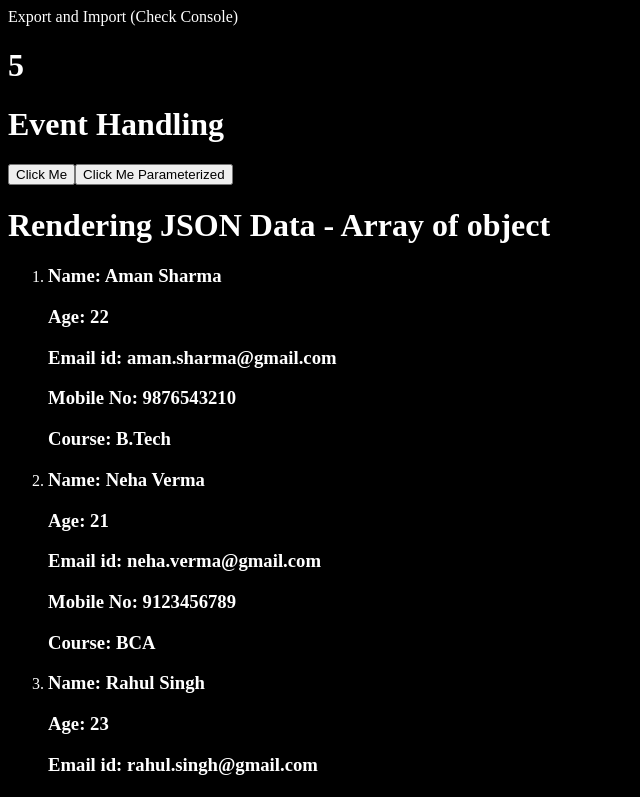
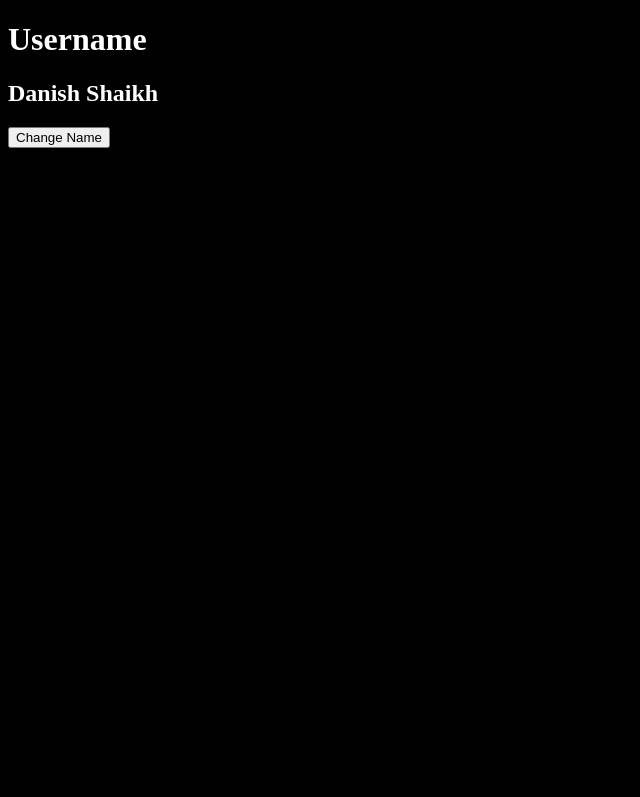
Before and after one commit to shahbazal0m/react-cohort-learning, a React (Vite) app: page / in a window 1280 px wide. Shown: the top 797 px of the page, without its empty margins (0-640 px from the left). Built offline with nearby package versions, Linux system fonts and the light colour scheme.

Commit message:
Day 4: useState hook and README update

```diff
--- a/src/App.jsx
+++ b/src/App.jsx
@@ -1,18 +1,20 @@
 import ExportImport, { x, y } from "./topics/1-export-import/ExportImport";
 import EventHandling from "./topics/2-event-handling/EventHandling";
 import RenderingJSON from "./topics/3-rendering/RenderingJSON";
+import UseStateHook from "./topics/4-usestate-hook/UseState";
 
 // Console log for topic 1
-console.log(x, y);
+// console.log(x, y);
 
 const App = () => {
   return (
     <div>
       {/* Jo din practice karna ho, bas use uncomment kar dein baaki ko comment */}
 
-      <ExportImport />
-      <EventHandling />
-      <RenderingJSON />
+      {/* <ExportImport /> */}
+      {/* <EventHandling /> */}
+      {/* <RenderingJSON />    */}
+      < UseStateHook/>
     </div>
   );
 };
--- /dev/null
+++ b/src/topics/4-usestate-hook/UseState.jsx
@@ -0,0 +1,22 @@
+import { useState } from "react";
+
+const UsestateHook = () => {
+  const [username, setUsername] = useState("Danish Shaikh");
+
+  const ChangeHandler = () => {
+    setUsername("Shahbaz Alam");
+    // console.log(username);
+  };
+
+  console.log(username); //console hameshaa function kee bahar likhengee, agar value changing dekhnaa hai too
+
+  return (
+    <div>
+      <h1>Username</h1>
+      <h2>{username}</h2>
+      <button onClick={ChangeHandler}>Change Name</button>
+    </div>
+  );
+};
+
+export default UsestateHook;
```
Also changed, not shown: 1 other file (tests, documents, lock files or other folders).
